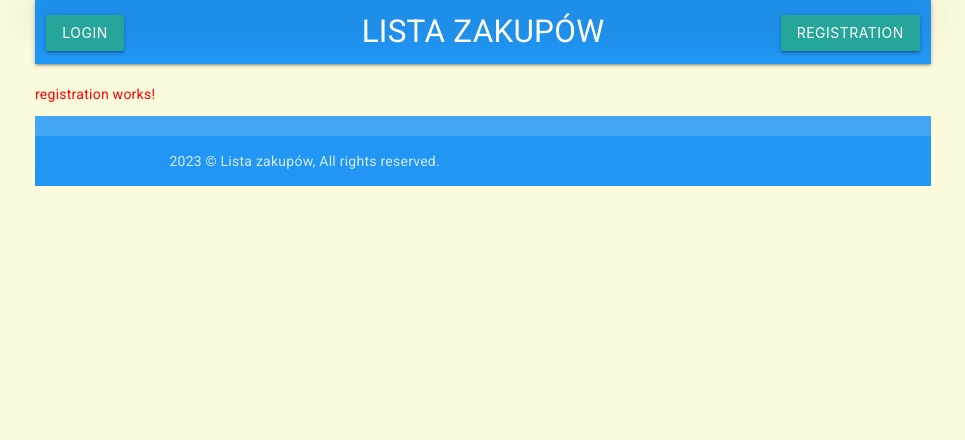
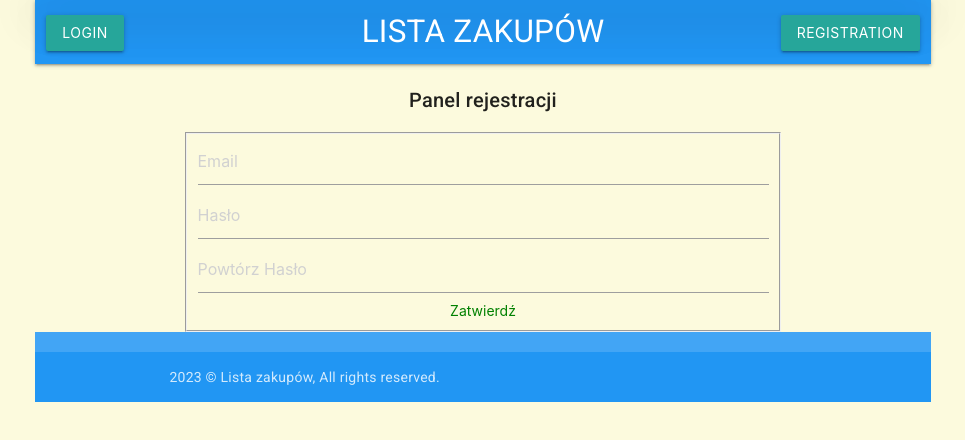
Before and after one commit to Kornelia6600/shopping-list, an Angular app: page /registration in a window 1280 px wide. Shown: the top 440 px of the page, without its empty margins (157-1122 px from the left). Built offline with nearby package versions, Linux system fonts and the light colour scheme.

Commit message:
login/rejestracja html

```diff
--- a/src/app/app.module.ts
+++ b/src/app/app.module.ts
@@ -13,6 +13,7 @@ import { AuthService } from './auth.service';
 import { HttpClientModule } from '@angular/common/http';
 import { AppRoutingModule } from './routing/app-routing.module';
 import { DashboardComponent } from './dashboard/dashboard.component';
+import { ShopListComponent } from './shop-list/shop-list.component';
 
 
 
@@ -25,6 +26,7 @@ import { DashboardComponent } from './dashboard/dashboard.component';
     RegistrationComponent,
     LoginComponent,
     DashboardComponent,
+    ShopListComponent,
   ],
   imports: [BrowserModule, FormsModule, BrowserAnimationsModule, HttpClientModule, AppRoutingModule],
   providers: [AuthService],
--- a/src/app/dashboard/dashboard.component.html
+++ b/src/app/dashboard/dashboard.component.html
@@ -2,28 +2,7 @@
     <app-data-input [tasks]="tasks"></app-data-input>
   </div>
 
-
-  <ul class="collection">
-    <ng-container *ngFor="let task of tasks; let i = index" [ngSwitch]="task.mark">
-      <li class="collection-item row" *ngSwitchCase="false">
-        <span>{{i + 1}}. {{task.name}} | {{task.quantity}} szt/kg | {{task.value}} zł szt/kg</span>
-        <div class="right-align">
-          <button>
-            <i class="material-icons" (click)="markTask(task)">
-              <img src="https://cdn2.iconfinder.com/data/icons/greenline/512/check-512.png" alt="Smiley face" width="36"
-                height="36" style="vertical-align:middle">
-            </i>
-          </button>
-          <button class="btn-floating btn-small red">
-            <i class="material-icons" (click)="deleteTask(task)">-</i>
-          </button>
-        </div>
-      </li>
-      <li class="collection-item row" *ngSwitchCase="true">
-        <span class="col done">{{task.name}} {{task.quantity}} {{task.value}}</span>
-      </li>
-    </ng-container>
-  </ul>
+<app-shop-list [tasks]="tasks"></app-shop-list>
 
   <div class="right-align">
     <button class="waves-effect waves-light btn-small blue lighten-3" (click)="clearTasks()">{{ config?.['clear'] }}
--- a/src/app/dashboard/dashboard.component.ts
+++ b/src/app/dashboard/dashboard.component.ts
@@ -35,18 +35,5 @@ export class DashboardComponent {
     this.tasks = [];
   }
 
-  markTask(task: Task) {
-    task.mark = true;
-    this.sortList();
-  }
 
-  deleteTask(task: Task) {
-    this.tasks = this.tasks.filter((e) => e !== task);
-  }
-
-  private sortList() {
-    this.tasks = this.tasks.sort((a: Task, b: Task) =>
-      a.mark === b.mark ? 0 : a.mark ? 1 : -1
-    );
-  }
 }
--- a/src/app/login/login.component.html
+++ b/src/app/login/login.component.html
@@ -4,7 +4,7 @@
 
     <form class="pure-form custom-form" onsubmit="return false;">
       <fieldset>
-        <legend>Logowanie</legend>
+        <legend></legend>
 
         <input type="email" placeholder="Email">
         <input type="password" placeholder="Hasło">
--- a/src/app/navbar/navbar.component.html
+++ b/src/app/navbar/navbar.component.html
@@ -5,10 +5,9 @@
         <button (click)="switchToLoginPage()" class="waves-effect waves-light btn">Login</button>
       </span>
       <span class="col right">
-        <button class="waves-effect waves-light btn">Registration</button>
+        <button (click)="switchToRegistrationPage()" class="waves-effect waves-light btn">Registration</button>
       </span>
       <span class="brand-logo center">{{ config?.['title'] | uppercase }}</span>
-
     </div>
   </div>
 </nav>
--- a/src/app/navbar/navbar.component.ts
+++ b/src/app/navbar/navbar.component.ts
@@ -19,4 +19,9 @@ export class NavbarComponent {
       console.log('switchToLoginPage - click')
       this.router.navigate(['/login']);
   }
+
+  switchToRegistrationPage(){
+    console.log('switchToRegistrationPage - click')
+    this.router.navigate(['/registration']);
+  }
 }
--- a/src/app/registration/registration.component.html
+++ b/src/app/registration/registration.component.html
@@ -1 +1,16 @@
-<p>registration works!</p>
+<div class="c">
+
+    <h2 class="center">Panel rejestracji</h2>
+
+    <form class="pure-form custom-form center" onsubmit="return false;">
+      <fieldset>
+        <legend></legend>
+
+        <input type="email" placeholder="Email">
+        <input type="password" placeholder="Hasło">
+        <input type="password" placeholder="Powtórz Hasło">
+
+        <button class="pure-button">Zatwierdź</button>
+      </fieldset>
+    </form>
+  </div>
--- a/src/app/registration/registration.component.ts
+++ b/src/app/registration/registration.component.ts
@@ -6,5 +6,4 @@ import { Component } from '@angular/core';
   styleUrls: ['./registration.component.css']
 })
 export class RegistrationComponent {
-
 }
--- /dev/null
+++ b/src/app/shop-list/shop-list.component.html
@@ -0,0 +1,22 @@
+
+<ul class="collection">
+    <ng-container *ngFor="let task of tasks; let i = index" [ngSwitch]="task.mark">
+      <li class="collection-item row" *ngSwitchCase="false">
+        <span>{{i + 1}}. {{task.name}} | {{task.quantity}} szt/kg | {{task.value}} zł szt/kg</span>
+        <div class="right-align">
+          <button>
+            <i class="material-icons" (click)="markTask(task)">
+              <img src="https://cdn2.iconfinder.com/data/icons/greenline/512/check-512.png" alt="Smiley face" width="36"
+                height="36" style="vertical-align:middle">
+            </i>
+          </button>
+          <button class="btn-floating btn-small red">
+            <i class="material-icons" (click)="deleteTask(task)">-</i>
+          </button>
+        </div>
+      </li>
+      <li class="collection-item row" *ngSwitchCase="true">
+        <span class="col done">{{task.name}} {{task.quantity}} {{task.value}}</span>
+      </li>
+    </ng-container>
+  </ul>
--- /dev/null
+++ b/src/app/shop-list/shop-list.component.ts
@@ -0,0 +1,46 @@
+import { Component, Input } from '@angular/core';
+import { Task } from '../task';
+
+@Component({
+  selector: 'app-shop-list',
+  templateUrl: './shop-list.component.html',
+  styleUrls: ['./shop-list.component.css']
+})
+export class ShopListComponent {
+
+  productName: string = '';
+  taskName: string = '';
+  quantity: number = null!;
+  price: number = null!;
+  // editMode = false;
+
+  config: { [key: string]: string } | null = null;
+
+  @Input()
+  tasks!: Task[]
+
+  constructor() {
+    this.config = {
+      clear: 'Wyczyść listę',
+    };
+  }
+
+  clearTasks() {
+    this.tasks = [];
+  }
+
+  markTask(task: Task) {
+    task.mark = true;
+    this.sortList();
+  }
+
+  deleteTask(task: Task) {
+    this.tasks = this.tasks.filter((e) => e !== task);
+  }
+
+  private sortList() {
+    this.tasks = this.tasks.sort((a: Task, b: Task) =>
+      a.mark === b.mark ? 0 : a.mark ? 1 : -1
+    );
+  }
+}
--- a/src/styles.css
+++ b/src/styles.css
@@ -28,3 +28,14 @@ body {
   margin: 0;
   font-family: Roboto, "Helvetica Neue", sans-serif;
 }
+
+.c {
+  margin: auto;
+  max-width: 600px;
+  text-align: center;
+}
+
+.p {
+  font-size: .9em;
+  padding-top: 140px;
+}
```
Also changed, not shown: src/app/shop-list/shop-list.component.css (added), 1 other file (tests, documents, lock files or other folders).
